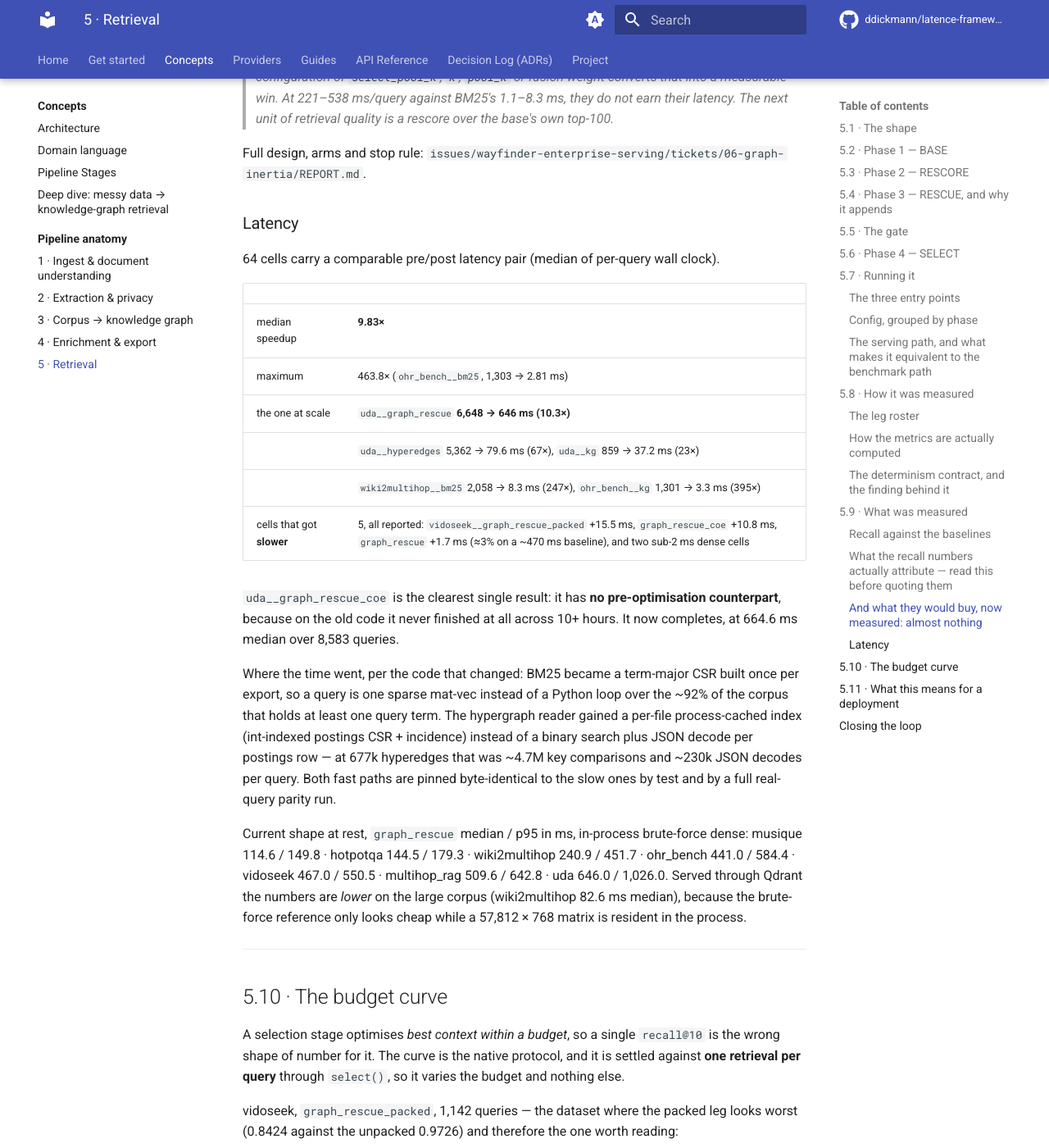
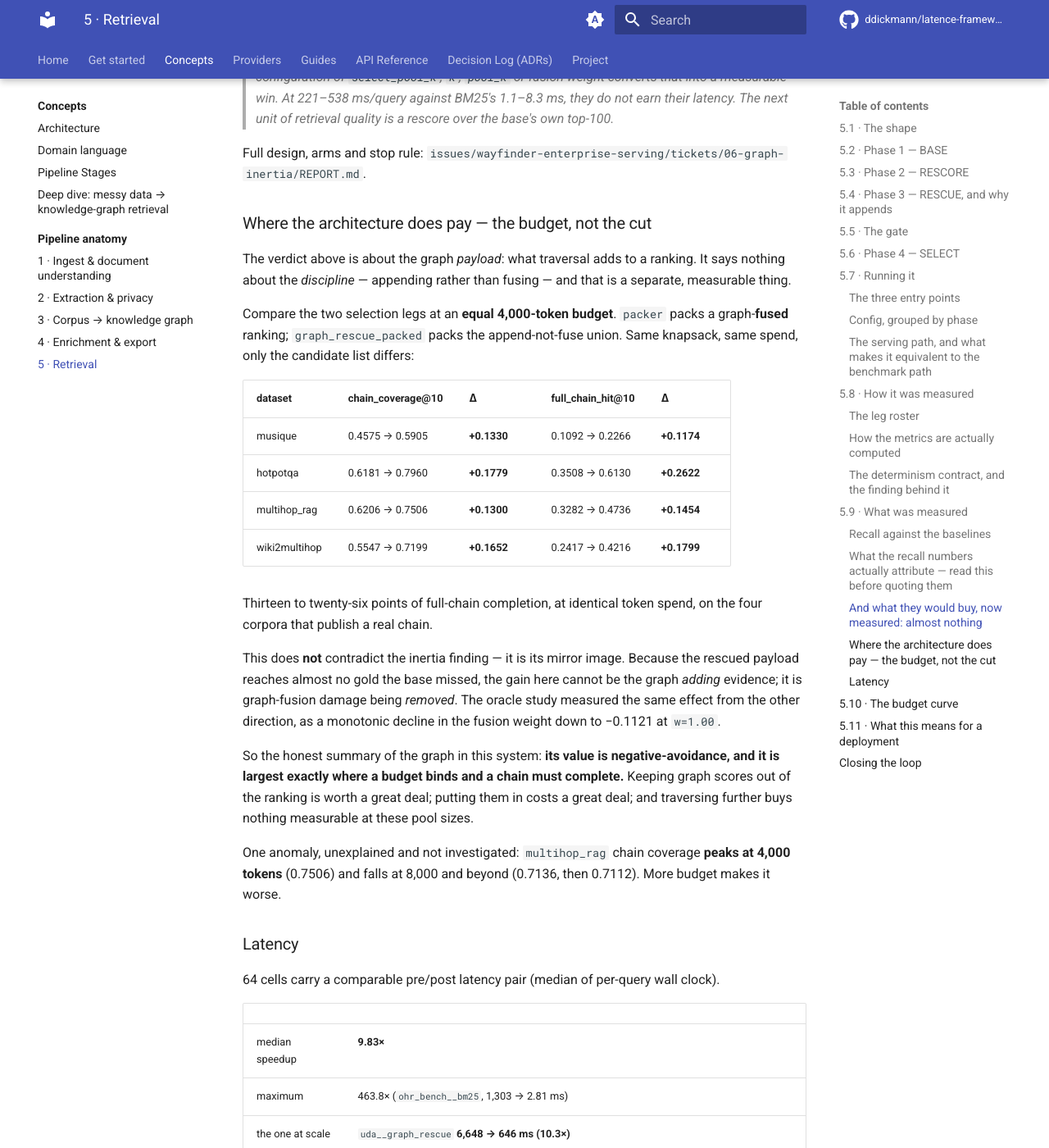
Before and after one commit to ddickmann/latence, an MkDocs documentation site: the page built from docs/anatomy/05-retrieval.md, in a window 1280 px wide and 1400 px high, scrolled down 16212 px. Shown: the whole window at 82% size. Built offline with MkDocs 1.6.1 and Material for MkDocs 9.7.7, drawn with Linux system fonts in a browser that asks for light colours; comment, search, counter and statistics services are not loaded.

Commit message:
docs(anatomy): chapter 5 gains the budget-side result
The inertia study answered what the graph PAYLOAD adds to a ranking: nothing
measurable. It did not answer what the append-not-fuse DISCIPLINE is worth once
a token budget binds, which is a different question with a different answer —
+0.1174 to +0.2622 full_chain_hit@10 at an equal 4,000-token budget on the four
corpora that publish a real chain.

Recorded as the mirror image of the inertia finding, not a rebuttal of it: the
gain is graph-fusion damage removed, not graph evidence added.

```diff
--- a/docs/anatomy/05-retrieval.md
+++ b/docs/anatomy/05-retrieval.md
@@ -658,6 +658,38 @@ The right claim from these numbers is therefore:
 Full design, arms and stop rule:
 `issues/wayfinder-enterprise-serving/tickets/06-graph-inertia/REPORT.md`.
 
+### Where the architecture does pay — the budget, not the cut
+
+The verdict above is about the graph *payload*: what traversal adds to a ranking. It says nothing
+about the *discipline* — appending rather than fusing — and that is a separate, measurable thing.
+
+Compare the two selection legs at an **equal 4,000-token budget**. `packer` packs a graph-**fused**
+ranking; `graph_rescue_packed` packs the append-not-fuse union. Same knapsack, same spend, only the
+candidate list differs:
+
+| dataset | chain_coverage@10 | Δ | full_chain_hit@10 | Δ |
+|---|---|---|---|---|
+| musique | 0.4575 → 0.5905 | **+0.1330** | 0.1092 → 0.2266 | **+0.1174** |
+| hotpotqa | 0.6181 → 0.7960 | **+0.1779** | 0.3508 → 0.6130 | **+0.2622** |
+| multihop_rag | 0.6206 → 0.7506 | **+0.1300** | 0.3282 → 0.4736 | **+0.1454** |
+| wiki2multihop | 0.5547 → 0.7199 | **+0.1652** | 0.2417 → 0.4216 | **+0.1799** |
+
+Thirteen to twenty-six points of full-chain completion, at identical token spend, on the four
+corpora that publish a real chain.
+
+This does **not** contradict the inertia finding — it is its mirror image. Because the rescued
+payload reaches almost no gold the base missed, the gain here cannot be the graph *adding*
+evidence; it is graph-fusion damage being *removed*. The oracle study measured the same effect
+from the other direction, as a monotonic decline in the fusion weight down to −0.1121 at `w=1.00`.
+
+So the honest summary of the graph in this system: **its value is negative-avoidance, and it is
+largest exactly where a budget binds and a chain must complete.** Keeping graph scores out of the
+ranking is worth a great deal; putting them in costs a great deal; and traversing further buys
+nothing measurable at these pool sizes.
+
+One anomaly, unexplained and not investigated: `multihop_rag` chain coverage **peaks at 4,000
+tokens** (0.7506) and falls at 8,000 and beyond (0.7136, then 0.7112). More budget makes it worse.
+
 ### Latency
 
 64 cells carry a comparable pre/post latency pair (median of per-query wall clock).
```
